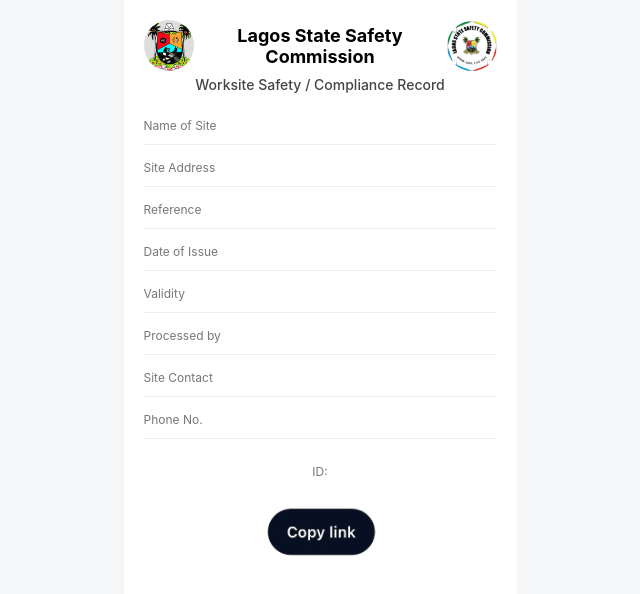
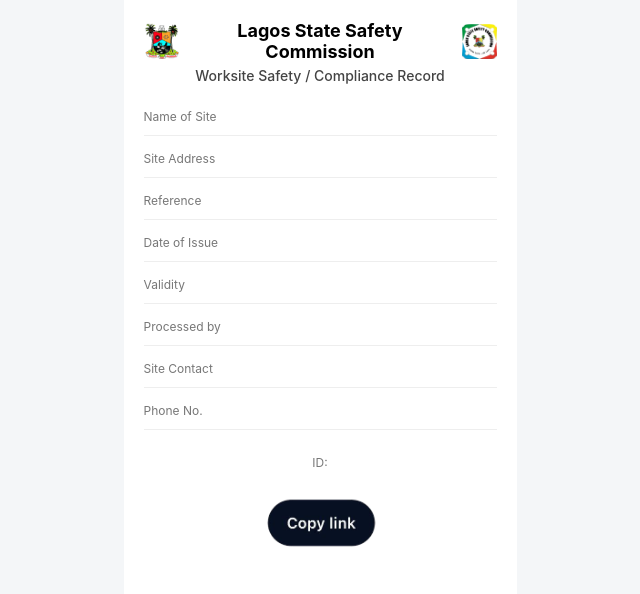
Before and after one commit to biyi0003/biyi0003.github.io, a plain HTML site: page index.html in a window 1280 px wide. Shown: the whole page, without its empty margins (320-960 px from the left). Drawn offline with Linux system fonts and the light colour scheme.

Commit message:
Update index.html

```diff
--- a/index.html
+++ b/index.html
@@ -34,10 +34,9 @@
     }
 
     .logo {
-        width: 40px;
-        height: 40px;
-        background: #ddd;
-        border-radius: 50%;
+    width: 35px;   /* smaller */
+    height: auto;
+    object-fit: contain;
     }
 
     h1 {
@@ -72,11 +71,7 @@
         font-weight: 600;
         margin-top: 3px;
     }
-    .logo {
-    width: 50px;
-    height: auto;
-    object-fit: contain;
-    }
+
 </style>
 </head>
 
```
